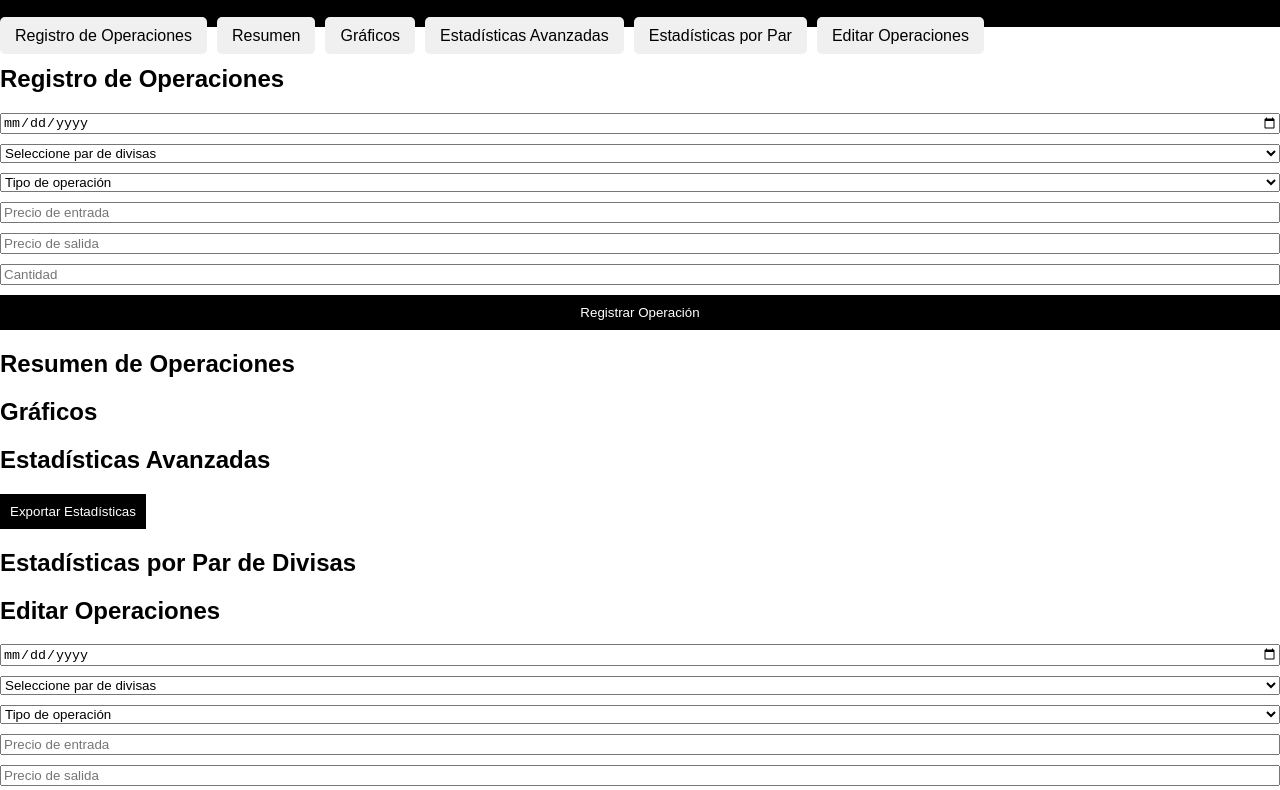
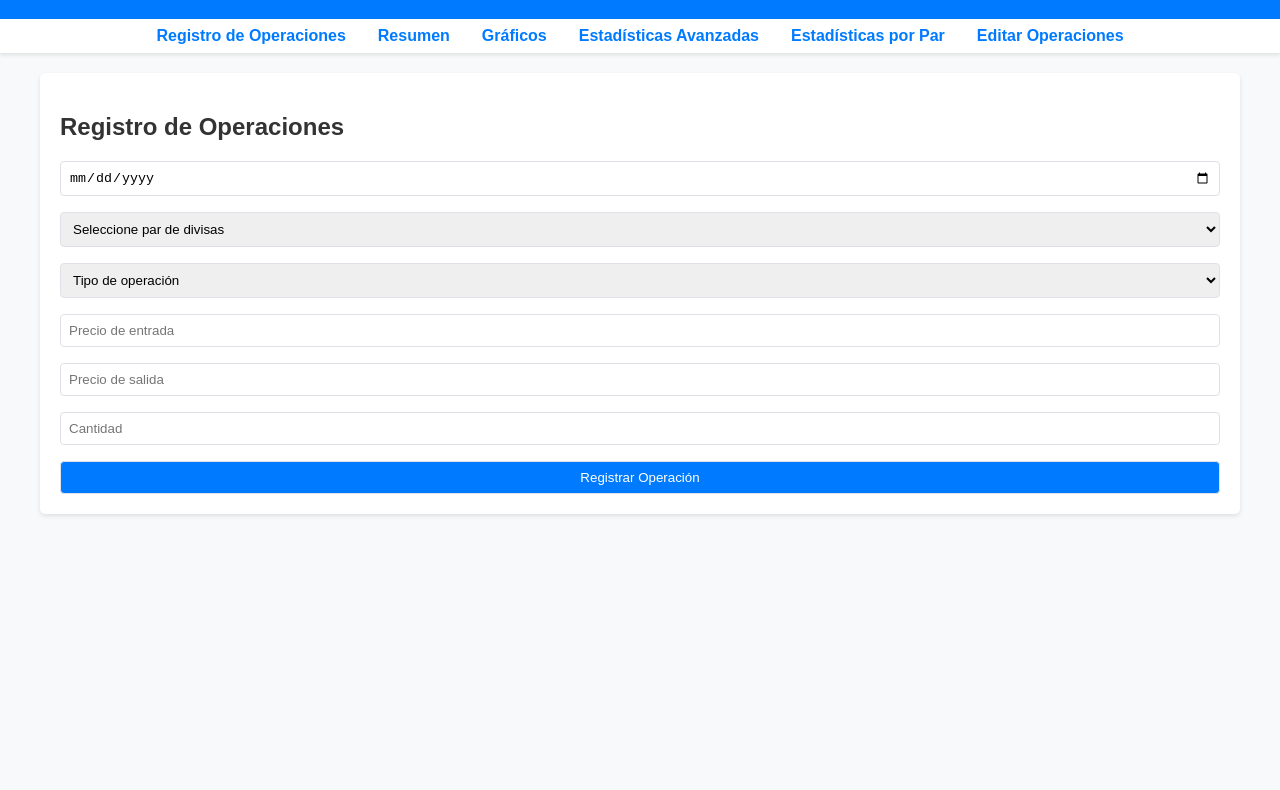
Before and after one commit to Natis12/forex-trading-web, a plain HTML site: page index.html in a window 1280 px wide. Shown: the part 93-883 px from the top of the page. After the commit the page ends 800 px from the top, so only its background shows below. Drawn offline with nearby package versions, Linux system fonts and the light colour scheme; files that its build step writes are made by us from their sources; a script that the page names is missing.

Commit message:
Update styles.css

```diff
--- a/css/styles.css
+++ b/css/styles.css
@@ -1,63 +1,93 @@
+:root {
+    --primary-color: #007bff;
+    --secondary-color: #f8f9fa;
+    --text-color: #333;
+    --border-color: #dee2e6;
+}
 body {
     font-family: Arial, sans-serif;
     margin: 0;
     padding: 0;
-    background-color: #fff;
-    color: #000;
+    background-color: var(--secondary-color);
+    color: var(--text-color);
 }
-
+.container {
+    max-width: 1200px;
+    margin: 0 auto;
+    padding: 20px;
+}
 header {
+    background-color: var(--primary-color);
+    color: white;
+    padding: 1rem;
     text-align: center;
-    padding: 20px;
-    background-color: #000;
-    color: #fff;
 }
-
+nav {
+    background-color: white;
+    padding: 0.5rem;
+    box-shadow: 0 2px 4px rgba(0,0,0,0.1);
+}
 nav ul {
-    display: flex;
     list-style-type: none;
     padding: 0;
-    margin: 0 0 20px 0;
+    margin: 0;
+    display: flex;
+    justify-content: center;
 }
-
 nav ul li {
-    margin-right: 10px;
+    margin: 0 1rem;
 }
-
 nav ul li a {
     text-decoration: none;
-    padding: 10px 15px;
-    background-color: #f0f0f0;
-    color: #000;
+    color: var(--primary-color);
+    font-weight: bold;
+}
+.tab-content {
+    display: none;
+    padding: 20px;
+    background-color: white;
     border-radius: 5px;
+    box-shadow: 0 2px 4px rgba(0,0,0,0.1);
 }
-
-nav ul li a.active {
-    background-color: #000;
-    color: #fff;
+.tab-content.active {
+    display: block;
 }
-
-main {
-    margin: 20px;
-    display: flex;
-    flex-direction: column;
-    gap: 20px;
+form {
+    display: grid;
+    gap: 1rem;
 }
-
-form {
-    display: flex;
-    flex-direction: column;
-    gap: 10px;
+input, select, button {
+    padding: 0.5rem;
+    border: 1px solid var(--border-color);
+    border-radius: 4px;
 }
-
 button {
-    padding: 10px;
-    background-color: #000;
-    color: #fff;
-    border: none;
+    background-color: var(--primary-color);
+    color: white;
     cursor: pointer;
 }
-
-#summary-section {
-    margin-top: 20px;
+button:hover {
+    opacity: 0.9;
 }
+table {
+    width: 100%;
+    border-collapse: collapse;
+    margin-top: 1rem;
+}
+th, td {
+    border: 1px solid var(--border-color);
+    padding: 0.5rem;
+    text-align: left;
+}
+th {
+    background-color: var(--primary-color);
+    color: white;
+}
+@media (max-width: 768px) {
+    nav ul {
+        flex-direction: column;
+    }
+    nav ul li {
+        margin: 0.5rem 0;
+    }
+}
```
